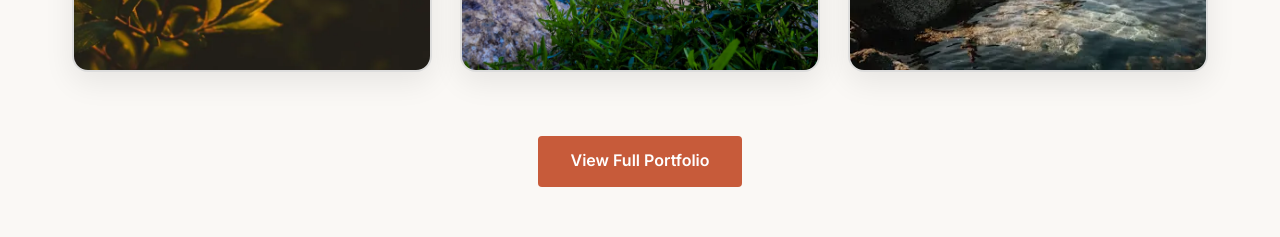
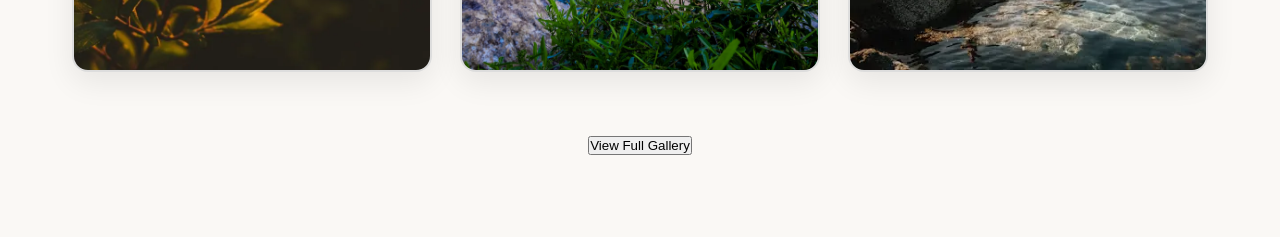
Before and after one commit to yewoSidira/PHOTOGRAPHY-WEBSITE, a React (Create React App) app: page / in a window 1280 px wide. Shown: the part 1640-1877 px from the top of the page. Built offline with nearby package versions, Linux system fonts and the light colour scheme.

Commit message:
changed an anchor to a button in the gallery section for better accessibility and semantics.

```diff
--- a/src/components/sections/Gallery.jsx
+++ b/src/components/sections/Gallery.jsx
@@ -64,12 +64,12 @@ const Gallery = () => {
 
         <div className="gallery-footer">
 
-          <a
-            href="#"
-            className="btn-primary"
-          >
-            View Full Portfolio
-          </a>
+         <button
+    type="button"
+    className="btn-secondary"
+>
+    View Full Gallery
+</button>
 
         </div>
 
```
